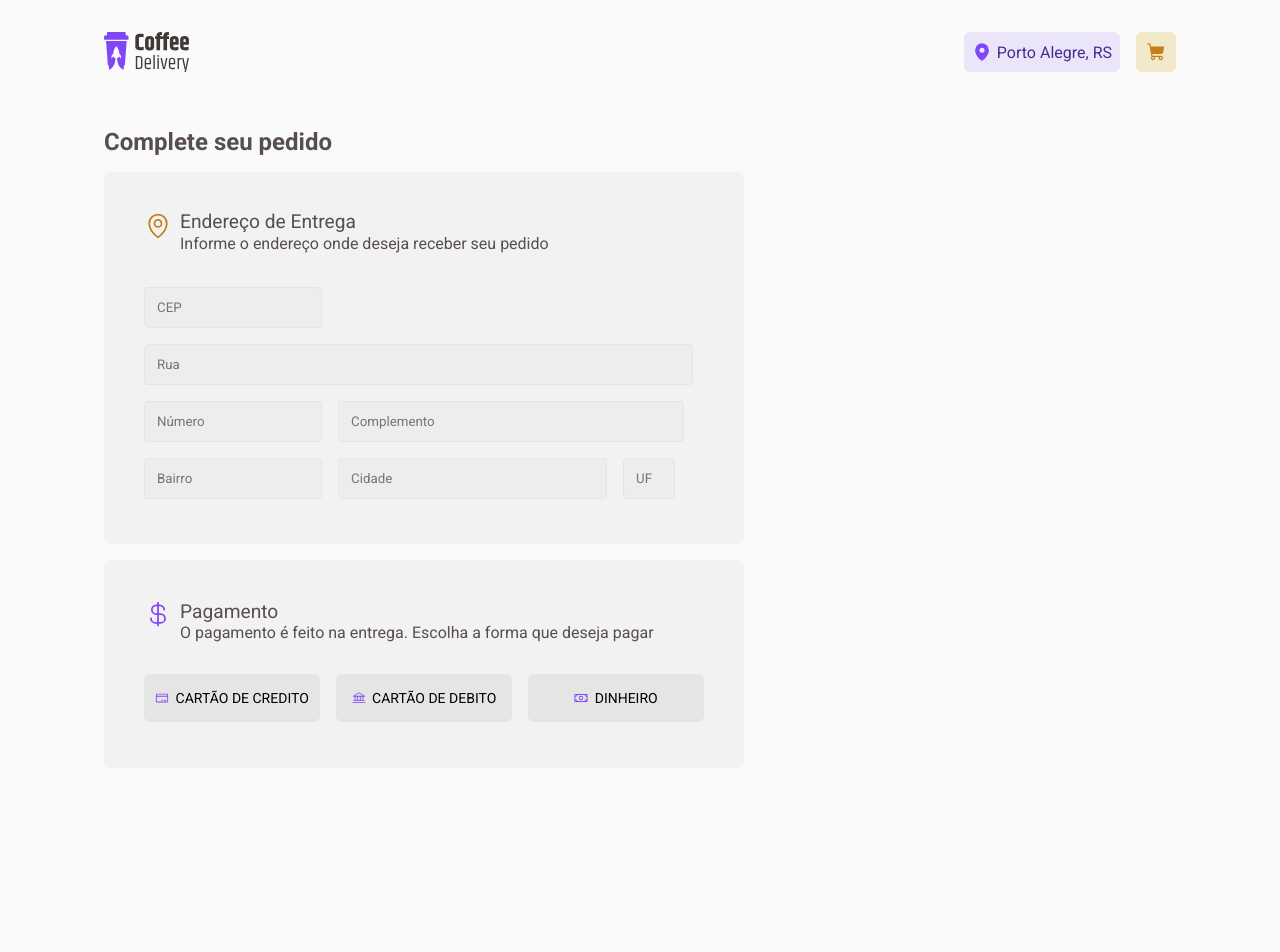
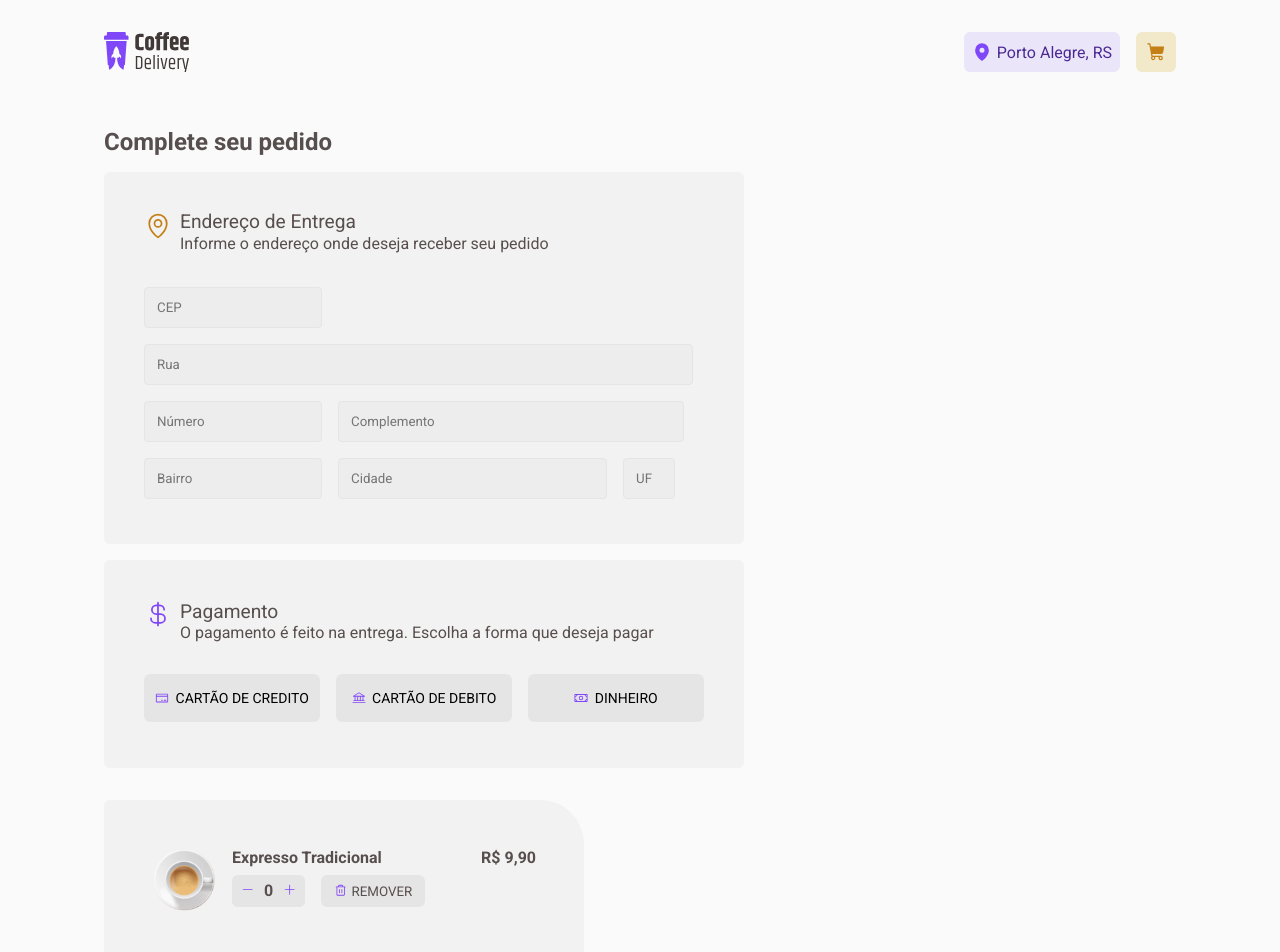
Before and after one commit to joaopfrancaf/coffe-delivey, a React (Vite) app: page /checkout in a window 1280 px wide. Shown: the top 952 px of the page. Before the commit the page ends 800 px from the top, so only its background shows below. Built offline with nearby package versions, Linux system fonts and the light colour scheme.

Commit message:
'halfdonestyle'

```diff
--- a/src/App.tsx
+++ b/src/App.tsx
@@ -1,3 +1,4 @@
+import Carrinho from "./components/Carrinho";
 import Header from "./components/Header";
 import Homehero from './components/Homehero'
 import Checkout from "./pages/Checkout";
@@ -7,7 +8,7 @@ export default function App() {
   return (
     <>
       <Header />
-      <Checkout/>
+      <Checkout />
     </>
   )
 }
--- /dev/null
+++ b/src/components/Carrinho/index.tsx
@@ -0,0 +1,27 @@
+import { ButtonWraper, DivButtonChange, DivCarrinhoItem, DivDescricao, DivMorebuttons, DivRemoveButton, DivTitulo } from "./style";
+import { Minus, Plus, Trash } from '@phosphor-icons/react'
+import img from '../../assets/Image-2.png'
+
+export default function Carrinho() {
+    return (
+        <DivCarrinhoItem>
+            <img src={img} width={64} />
+            <DivDescricao >
+                <DivTitulo>
+                    <p>Expresso Tradicional</p>
+                    <span>R$ 9,90</span>
+                </DivTitulo>
+                <ButtonWraper>
+                    <DivMorebuttons>
+                        <DivButtonChange><Minus color='#8047F8' /></DivButtonChange>
+                        <span>0</span>
+                        <DivButtonChange><Plus color='#8047F8' /></DivButtonChange>
+                    </DivMorebuttons>
+
+                    <DivRemoveButton><Trash color='#8047F8' />REMOVER</DivRemoveButton>
+
+                </ButtonWraper>
+            </DivDescricao>
+        </DivCarrinhoItem>
+    )
+}
--- /dev/null
+++ b/src/components/Carrinho/style.ts
@@ -0,0 +1,68 @@
+import { styled } from "../../styles/stitches.config";
+
+export const DivCarrinhoItem = styled("div", {
+    width: '25rem',
+    height: '5rem',
+
+    backgroundColor: '$--base---card',
+
+    padding: 8,
+    display: 'flex',
+    gap: '1rem',
+
+    fontWeight: 700,
+    fontSize: '1rem',
+
+})
+
+export const DivDescricao = styled('div', {
+    width: '100%'
+})
+
+export const DivTitulo = styled('div', {
+    display: 'flex',
+    justifyContent: 'space-between'
+})
+
+export const DivButtonChange = styled('button', {
+    width: '2rem',
+    height: '2rem',
+    outlineStyle: 'none',
+
+    backgroundColor: '$--base---button',
+    cursor: 'pointer',
+    borderRadius: 6,
+    borderStyle: 'none'
+})
+
+export const ButtonWraper = styled('div', {
+    marginTop: '0.5rem',
+
+    display: 'flex',
+    alignItems: 'center',
+    gap: '1rem'
+})
+
+export const DivMorebuttons = styled('div', {
+    backgroundColor: '$--base---button',
+    borderRadius: 6,
+})
+
+export const DivRemoveButton = styled('button', {
+    backgroundColor: '$--base---button',
+    display: 'flex',
+    alignItems: 'center',
+    justifyContent: 'center',
+    gap: 4,
+    fontFamily: 'roboto',
+    color: '$--base---text',
+    width: '6.5rem',
+    height: '2rem',
+    borderStyle: 'none',
+    cursor: 'pointer',
+    borderRadius: 6,
+
+    '&:hover': {
+        backgroundColor: '$--base---hover'
+    }
+})
--- a/src/pages/Checkout/index.tsx
+++ b/src/pages/Checkout/index.tsx
@@ -1,4 +1,5 @@
-import { ButtonDiv, ButtonWrapp, DivCheckoutContainer, DivCheckoutSeuPedido, DivCheckoutSeuPedidoContainer, DivCheckoutSeuPedidoEndereco, DivDescricao, DivForm, DivPagamento, InputStyled } from "./style";
+import Carrinho from "../../components/Carrinho";
+import { ButtonDiv, ButtonWrapp, DivCheckoutCarrinho, DivCheckoutContainer, DivCheckoutSeuPedido, DivCheckoutSeuPedidoContainer, DivCheckoutSeuPedidoEndereco, DivDescricao, DivForm, DivPagamento, InputStyled } from "./style";
 import { MapPin, CurrencyDollar, CreditCard, Bank, Money } from "@phosphor-icons/react";
 
 export default function Checkout() {
@@ -9,7 +10,7 @@ export default function Checkout() {
 
                 <DivCheckoutSeuPedido>
                     <DivCheckoutSeuPedidoEndereco>
-                        <MapPin size={28} color="#C47F17"/>
+                        <MapPin size={28} color="#C47F17" />
                         <div>
                             <span>Endereço de Entrega</span>
                             <p>Informe o endereço onde deseja receber seu pedido</p>
@@ -17,20 +18,20 @@ export default function Checkout() {
                     </DivCheckoutSeuPedidoEndereco>
 
                     <DivForm>
-                        <InputStyled placeholder="CEP"/>
-                        <InputStyled placeholder="Rua" size={73}/>
-                        <InputStyled placeholder="Número"/>
-                        <InputStyled placeholder="Complemento" size={44}/>
-                        <InputStyled placeholder="Bairro"/>
-                        <InputStyled placeholder="Cidade"  size={33}/>
-                        <InputStyled placeholder="UF" size={2}/>
+                        <InputStyled placeholder="CEP" />
+                        <InputStyled placeholder="Rua" size={73} />
+                        <InputStyled placeholder="Número" />
+                        <InputStyled placeholder="Complemento" size={44} />
+                        <InputStyled placeholder="Bairro" />
+                        <InputStyled placeholder="Cidade" size={33} />
+                        <InputStyled placeholder="UF" size={2} />
                     </DivForm>
                 </DivCheckoutSeuPedido>
             </DivCheckoutSeuPedidoContainer>
 
             <DivPagamento>
                 <DivDescricao>
-                    <CurrencyDollar size={28} color="#8047F8"/>
+                    <CurrencyDollar size={28} color="#8047F8" />
                     <div>
                         <span>Pagamento</span>
                         <p>O pagamento é feito na entrega. Escolha a forma que deseja pagar</p>
@@ -38,11 +39,18 @@ export default function Checkout() {
                 </DivDescricao>
 
                 <ButtonWrapp>
-                    <ButtonDiv id="CARTAO_DE_CREDITO" name="drone" value="CARTÃO DE CREDITO"><CreditCard color="#8047F8"/>CARTÃO DE CREDITO</ButtonDiv>
-                    <ButtonDiv id="CARTAO_DE_DEBITO" name="drone" value="CARTÃO DE DEBITO"><Bank color="#8047F8"/>CARTÃO DE DEBITO</ButtonDiv>
-                    <ButtonDiv id="DINHEIRO" name="drone" value="DINHEIRO"><Money color="#8047F8"/>DINHEIRO</ButtonDiv>
+                    <ButtonDiv id="CARTAO_DE_CREDITO" name="drone" value="CARTÃO DE CREDITO"><CreditCard color="#8047F8" />CARTÃO DE CREDITO</ButtonDiv>
+                    <ButtonDiv id="CARTAO_DE_DEBITO" name="drone" value="CARTÃO DE DEBITO"><Bank color="#8047F8" />CARTÃO DE DEBITO</ButtonDiv>
+                    <ButtonDiv id="DINHEIRO" name="drone" value="DINHEIRO"><Money color="#8047F8" />DINHEIRO</ButtonDiv>
                 </ButtonWrapp>
             </DivPagamento>
+
+            <DivCheckoutCarrinho>
+                <ul>
+                    <li><Carrinho /></li>
+                    <li><Carrinho /></li>
+                </ul>
+            </DivCheckoutCarrinho>
         </DivCheckoutContainer>
     )
 }
--- a/src/pages/Checkout/style.ts
+++ b/src/pages/Checkout/style.ts
@@ -62,6 +62,7 @@ export const DivPagamento = styled ('div', {
     borderRadius: 6,
 
     padding: 40,
+    marginBottom: '2rem'
 })
 
 export const DivDescricao = styled ('div', {
@@ -107,3 +108,26 @@ export const ButtonDiv = styled('button', {
         backgroundColor: '$--base---hover',
     },
 })
+
+export const DivCheckoutCarrinho = styled('div', {
+    width: 'fit-content',
+    height: '31rem',
+
+    backgroundColor: '$--base---card',
+    borderRadius: '6px 44px',
+
+    padding: '2.5rem',
+    display: 'flex',
+    flexDirection: 'column',
+
+    ul: {
+        display: 'flex',
+        flexDirection: 'column',
+        gap: '3rem',
+
+        li:{
+            listStyle: 'none'
+        }
+    }
+
+})
```
